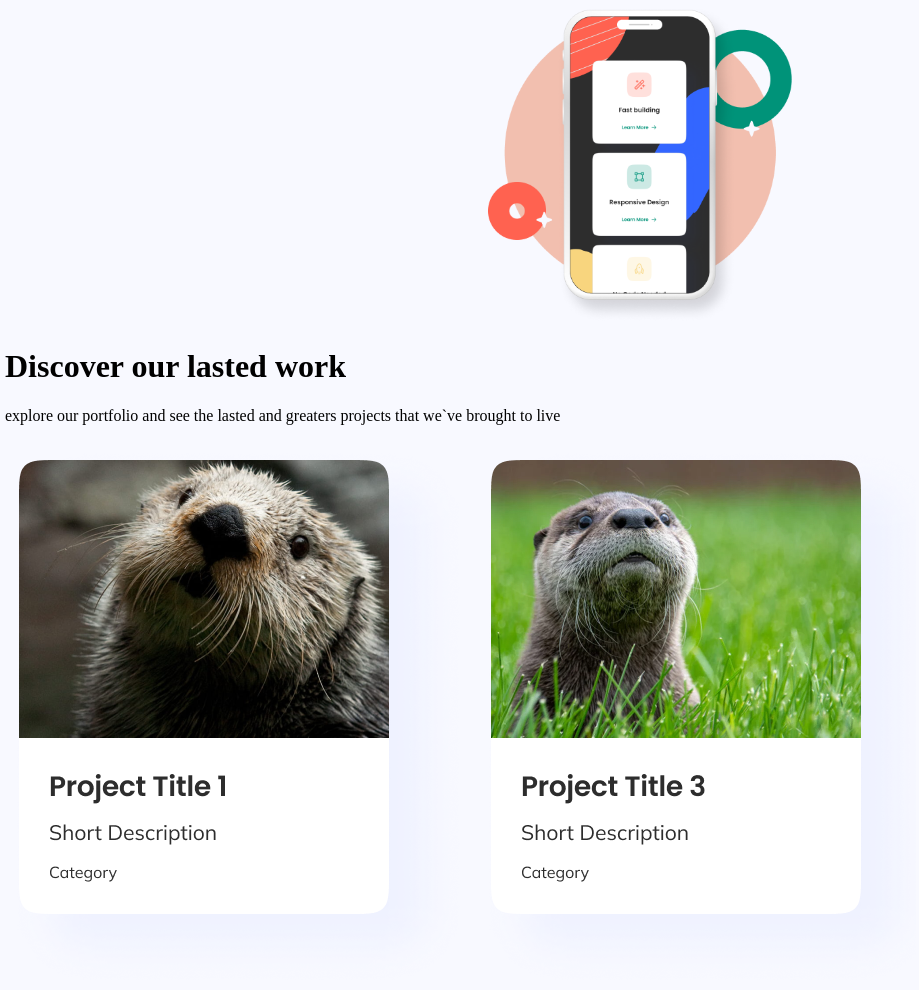
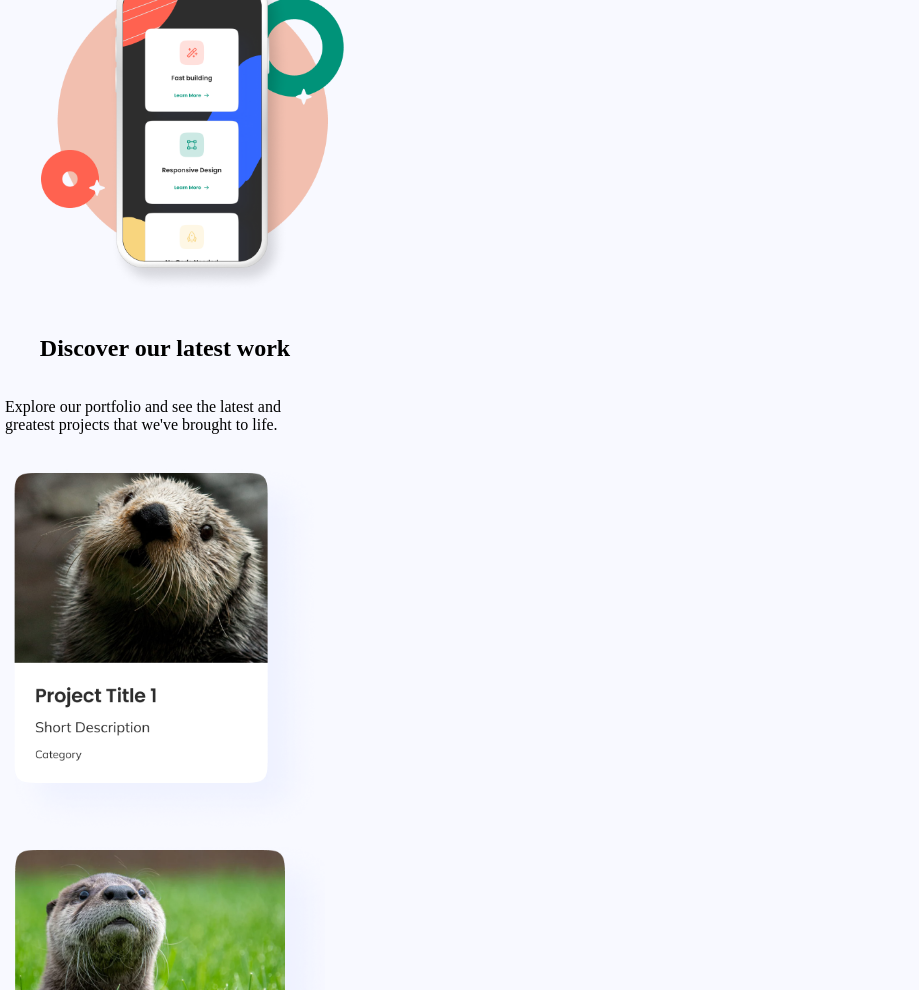
Before and after one commit to SerafinMLG/202309-w1weekend-alfredo-serafin, a website: page index.html in a window 1280 px wide. Shown: the part 350-1340 px from the top of the page, without its empty margins (0-919 px from the left). Drawn offline with Linux system fonts and the light colour scheme.

Commit message:
create section 3

```diff
--- a/index.html
+++ b/index.html
@@ -52,18 +52,20 @@
 
   </section>
 
-  <section3>
-    <h1>
-      Discover our lasted work
+  <section class="section3">
+
+    <h1 class=" section3_h1">
+      Discover our latest work
     </h1>
-    <p>
-      explore our portfolio and see the lasted and greaters projects that we`ve brought to live
+    <p class="section_p">
+      Explore our portfolio and see the latest and greatest projects that we've brought to life.
     </p>
-
-    <img src="./resources/Project card 3-1.png" alt="">
-    <img src="./resources/Project card 3-2.png" alt="">
-    <img src="./resources/project card 3-3.png" alt="">
-  </section3>
+    <div class="oat_1">
+      <img src="./resources/Project card 3-1.png" alt="">
+      <img src="./resources/Project card 3-2.png" alt="">
+      <img src="./resources/project card 3-3.png" alt="">
+    </div>
+  </section>
 
 
 </body>
--- a/sass/style.scss
+++ b/sass/style.scss
@@ -2,10 +2,10 @@ $primary-color: #f8f9ff;
 
 body {
   background-color: $primary-color;
-  max-width: 375px max-height 890px;
+  max-width: 375px;
   margin: 0rem;
   padding: 12px 5px;
-  gap: 60px;
+  gap: 20px;
 
   header {
     display: flex;
@@ -28,10 +28,14 @@ body {
     gap: 40px;
     justify-content: center;
     flex-direction: column;
+    margin-bottom: 20px;
+    z-index: 0;
 
     .gapper {
       gap: 40px;
       h2 {
+        font-size: 2rem;
+        font-weight: 800;
         text-align: center;
         max-width: 315px;
         max-height: 147px;
@@ -39,13 +43,12 @@ body {
         margin-top: 5px;
         padding: auto;
       }
-
+    }
     .get-started {
       p {
         display: none;
       }
       .button1 {
-          position: relative;
         max-width: 320px;
         max-height: 320px;
       }
@@ -53,11 +56,38 @@ body {
         display: none;
       }
     }
-    }
-
     .container-img {
       max-width: 320px;
       max-height: 320px;
     }
   }
+
+  .section3 {
+    gap: 10px;
+    display: flex;
+    flex-direction: column;
+    align-items: center;
+    max-width: 320px;
+
+    .section3_h1 {
+      text-align: center;
+      display: flex;
+      max-width: 320px;
+      margin-bottom: 10px;
     }
+
+    .section3_p {
+      max-width: 320px;
+      text-align: center;
+    }
+
+    .oat_1 {
+      order: 2;
+      display: flex;
+      flex-direction: column;
+      width: 320px;
+      height: 320px;
+      margin-bottom: 10px;
+    }
+  }
+}
```
Also changed, not shown: sass/style.css, 5 other files. Lines whose indentation alone changed are shown as unchanged.
